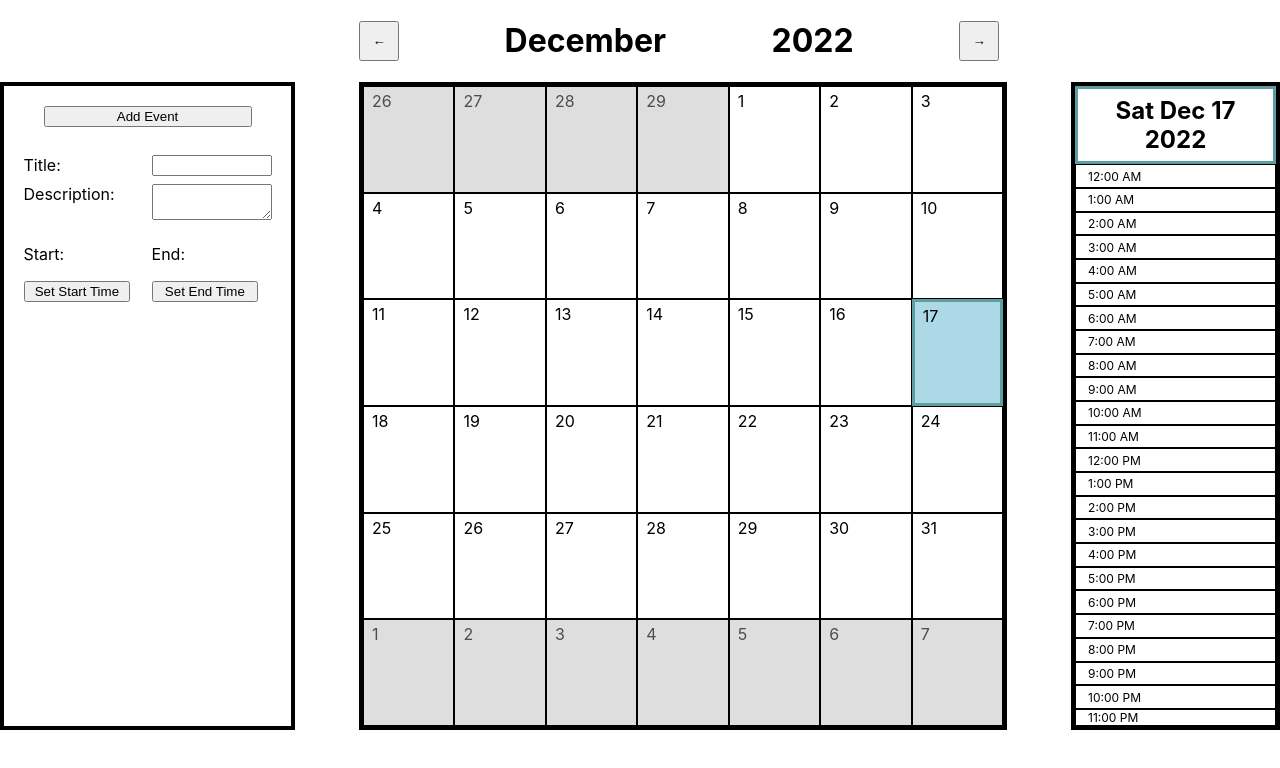
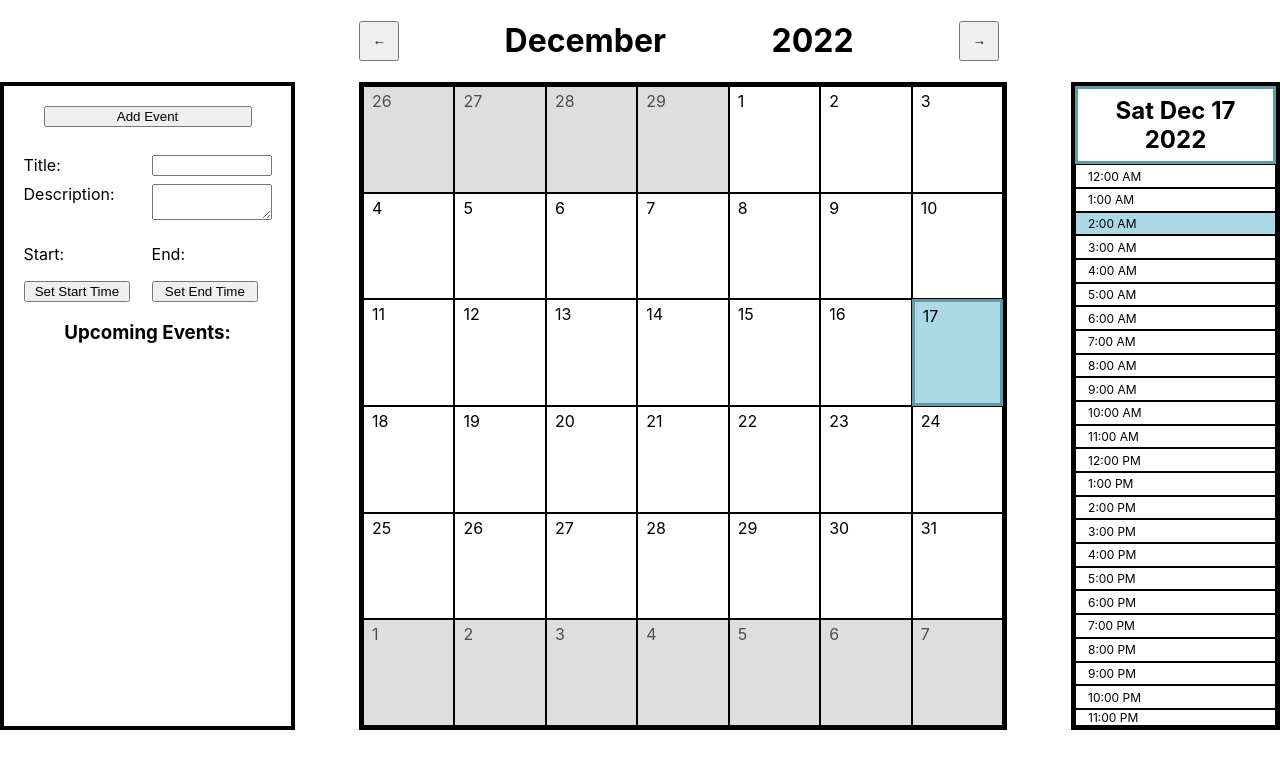
Before and after one commit to R-JG/Scheduler--Old, a React (Create React App) app: page / in a window 1280 px wide. Shown: the top 768 px of the page. Built offline with nearby package versions, Linux system fonts and the light colour scheme; the HTML template or start-up script is replaced by a standard one.

Commit message:
Add provisional event list in EventPanel and fix current time rendering in DayPanel.

```diff
--- a/src/components/DayPanel.js
+++ b/src/components/DayPanel.js
@@ -17,7 +17,8 @@
 
     function renderAsCurrentHour(index) {
         return ((currentDate.getHours() === index)
-        && (currentDate.toDateString() === selectedDate))
+        && (currentDate.toDateString()
+            === selectedDate.toDateString()))
             ? 'current-hour'
             : '';
     };
--- a/src/components/EventPanel.js
+++ b/src/components/EventPanel.js
@@ -100,6 +100,16 @@
                     </button>
                 </div>
             </form>
+            <div className='upcoming-events'>
+                <h3>Upcoming Events:</h3>
+                {events.map((event) => (
+                    <div className='temp-event' key={event.id}>
+                        <div>{event.title}</div>
+                        <div>{`From ${event.start.toDateString()}`}</div>
+                        <div>{`To ${event.end.toDateString()}`}</div>
+                    </div>
+                ))}
+            </div>
         </div>
     );
 };
--- a/src/components/css/EventPanel.css
+++ b/src/components/css/EventPanel.css
@@ -27,3 +27,7 @@
 .button--set-end-time {
     width: 8em;
 }
+
+.temp-event {
+    margin-block: 2em;
+}
```
